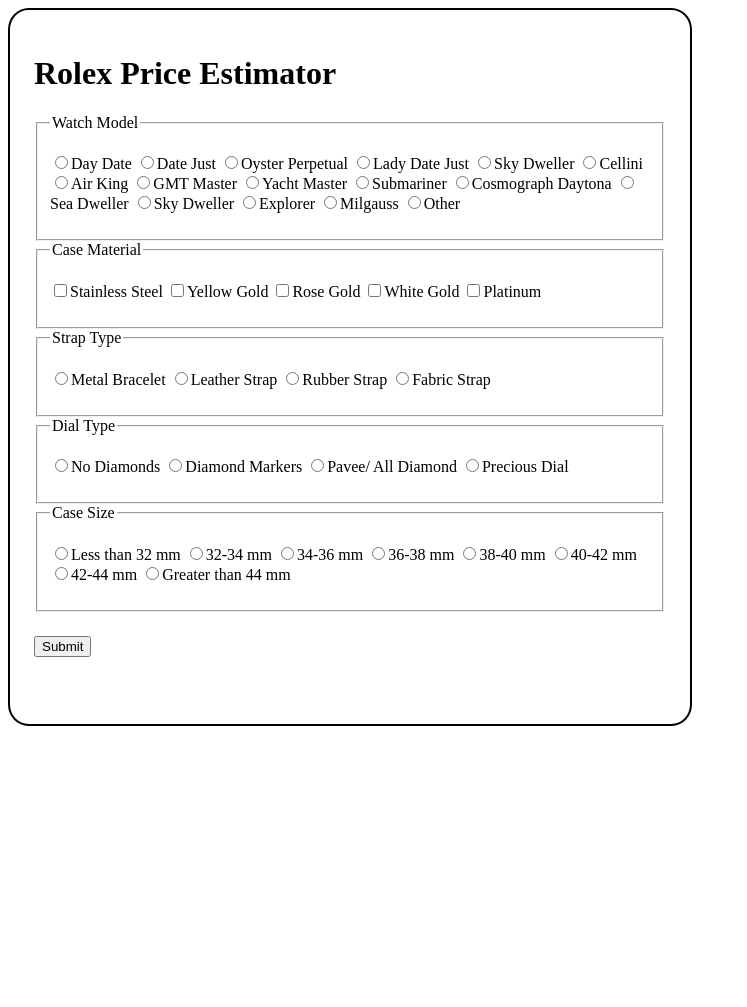
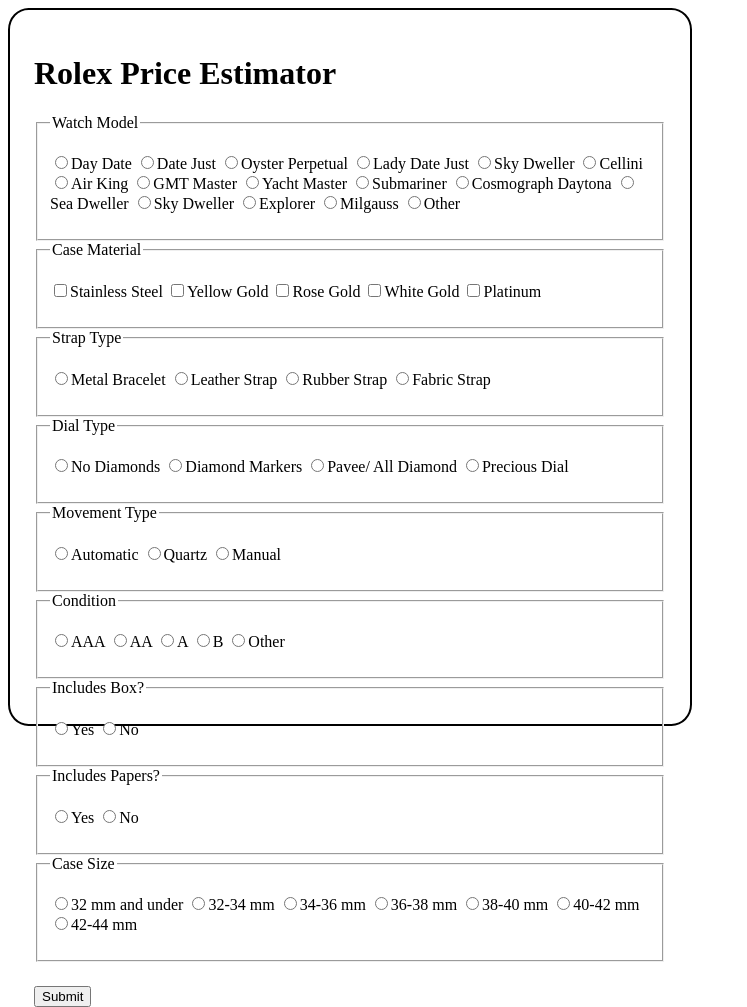
Before and after one commit to DSML-Jelly/rolex-price-predictor, a Flask app: page / in a window 1280 px wide. Shown: the whole page, without its empty margins (0-747 px from the left). Before the commit the page ends 726 px from the top, so only its background shows below. Run offline with Flask 2, Linux system fonts and the light colour scheme; parts of the project's set-up code (start-up, migrations or seed data) failed here and were passed over.

Commit message:
Recommitting changes to template and server file

```diff
--- a/src/server.py
+++ b/src/server.py
@@ -13,6 +13,8 @@
 @app.route("/results", methods=['POST'])
 def output_quote():
     quote = request.form
+    # Need to grab values from submission form and map throught them to send through model
+    # For radio buttons, it assigns 1 to correct value, but you need to programmatically set other values to 0
     return render_template('quote.html')
 
 if __name__ == '__main__':
--- a/src/templates/submission-form.html
+++ b/src/templates/submission-form.html
@@ -5,43 +5,43 @@
             <fieldset>
                 <legend>Watch Model</legend>
                 <p>
-                    <input type="radio" name="watch-model" value="daydate">Day Date</input>
-                    <input type="radio" name="watch-model" value="datejust">Date Just</input>
-                    <input type="radio" name="watch-model" value="oysterperpetual">Oyster Perpetual</input>
-                    <input type="radio" name="watch-model" value="ladydatejust">Lady Date Just</input>
-                    <input type="radio" name="watch-model" value="skydweller">Sky Dweller</input>
-                    <input type="radio" name="watch-model" value="cellini">Cellini</input>
-                    <input type="radio" name="watch-model" value="airking">Air King</input>
-                    <input type="radio" name="watch-model" value="gmtmaster">GMT Master</input>
-                    <input type="radio" name="watch-model" value="yachtmaster">Yacht Master</input>
-                    <input type="radio" name="watch-model" value="submariner">Submariner</input>
-                    <input type="radio" name="watch-model" value="cosmographdaytona">Cosmograph Daytona</input>
-                    <input type="radio" name="watch-model" value="seadweller">Sea Dweller</input>
-                    <input type="radio" name="watch-model" value="skydweller">Sky Dweller</input>
-                    <input type="radio" name="watch-model" value="explorer">Explorer</input>
-                    <input type="radio" name="watch-model" value="milgauss">Milgauss</input>
-                    <input type="radio" name="watch-model" value="other">Other</input>
+                    <input type="radio" name="watch-model" value="Productdaydate">Day Date</input>
+                    <input type="radio" name="watch-model" value="Productdatejust">Date Just</input>
+                    <input type="radio" name="watch-model" value="Productoysterperpetual">Oyster Perpetual</input>
+                    <input type="radio" name="watch-model" value="Productladydatejust">Lady Date Just</input>
+                    <input type="radio" name="watch-model" value="Productskydweller">Sky Dweller</input>
+                    <input type="radio" name="watch-model" value="Productcellini">Cellini</input>
+                    <input type="radio" name="watch-model" value="Productairking">Air King</input>
+                    <input type="radio" name="watch-model" value="Productgmtmaster">GMT Master</input>
+                    <input type="radio" name="watch-model" value="Productyachtmaster">Yacht Master</input>
+                    <input type="radio" name="watch-model" value="Productsubmariner">Submariner</input>
+                    <input type="radio" name="watch-model" value="Productcosmographdaytona">Cosmograph Daytona</input>
+                    <input type="radio" name="watch-model" value="Productseadweller">Sea Dweller</input>
+                    <input type="radio" name="watch-model" value="Productskydweller">Sky Dweller</input>
+                    <input type="radio" name="watch-model" value="Productexplorer">Explorer</input>
+                    <input type="radio" name="watch-model" value="Productmilgauss">Milgauss</input>
+                    <input type="radio" name="watch-model" value="Productother">Other</input>
                 </p>
             </fieldset>
 
             <fieldset>
                 <legend>Case Material</legend>
                 <p>
-                    <input type="checkbox" name="case-material" value="stainlesssteel">Stainless Steel</input>
-                    <input type="checkbox" name="case-material" value="yellowgold">Yellow Gold</input>
-                    <input type="checkbox" name="case-material" value="everosegold">Rose Gold</input>
-                    <input type="checkbox" name="case-material" value="whitegold">White Gold</input>
-                    <input type="checkbox" name="case-material" value="platinum">Platinum</input>
+                    <input type="checkbox" name="case-material" value="caseSteel">Stainless Steel</input>
+                    <input type="checkbox" name="case-material" value="caseYellow">Yellow Gold</input>
+                    <input type="checkbox" name="case-material" value="caseRose">Rose Gold</input>
+                    <input type="checkbox" name="case-material" value="caseWhite">White Gold</input>
+                    <input type="checkbox" name="case-material" value="casePlatinum">Platinum</input>
                 </p>
             </fieldset>
 
             <fieldset>
                 <legend>Strap Type</legend>
                 <p>
-                    <input type="radio" name="strap-type" value="metal">Metal Bracelet</input>
-                    <input type="radio" name="strap-type" value="leather">Leather Strap</input>
-                    <input type="radio" name="strap-type" value="rubber">Rubber Strap</input>
-                    <input type="radio" name="strap-type" value="fabric">Fabric Strap</input>
+                    <input type="radio" name="strap-type" value="braceletMetal">Metal Bracelet</input>
+                    <input type="radio" name="strap-type" value="braceletLeather">Leather Strap</input>
+                    <input type="radio" name="strap-type" value="braceletRubber">Rubber Strap</input>
+                    <input type="radio" name="strap-type" value="braceletFabric">Fabric Strap</input>
                 </p>
             </fieldset>
 
@@ -55,17 +55,52 @@
                 </p>
             </fieldset>
 
+            <fieldset>
+                <legend>Movement Type</legend>
+                <p>
+                    <input type="radio" name="movement-type" value="Movementautomatic">Automatic</input>
+                    <input type="radio" name="movement-type" value="Movementquartz">Quartz</input>
+                    <input type="radio" name="movement-type" value="Movementmanual">Manual</input>
+                </p>
+            </fieldset>
+
+            <fieldset>
+                <legend>Condition</legend>
+                <p>
+                    <input type="radio" name="condition-value" value="CondtionAAA">AAA</input>
+                    <input type="radio" name="condition-value" value="ConditionAA">AA</input>
+                    <input type="radio" name="condition-value" value="ConditionA">A</input>
+                    <input type="radio" name="condition-value" value="ConditionB">B</input>
+                    <input type="radio" name="condition-value" value="Conditionother">Other</input>
+                </p>
+            </fieldset>
+
+            <fieldset>
+                <legend>Includes Box?</legend>
+                <p>
+                    <input type="radio" name="box-value" value="BoxYes">Yes</input>
+                    <input type="radio" name="box-value" value="BoxNo">No</input>
+                </p>
+            </fieldset>
+
+            <fieldset>
+                <legend>Includes Papers?</legend>
+                <p>
+                    <input type="radio" name="papers-value" value="PapersYes">Yes</input>
+                    <input type="radio" name="papers-value" value="PapersNo">No</input>
+                </p>
+            </fieldset>
+
                 <fieldset>
                     <legend>Case Size</legend>
                 <p>
-                    <input type="radio" name="case-size" value="-32">Less than 32 mm</input>
-                    <input type="radio" name="case-size" value="32-34">32-34 mm</input>
-                    <input type="radio" name="case-size" value="34-36">34-36 mm</input>
-                    <input type="radio" name="case-size" value="36-38">36-38 mm</input>
-                    <input type="radio" name="case-size" value="38-40">38-40 mm</input>
-                    <input type="radio" name="case-size" value="40-42">40-42 mm</input>
-                    <input type="radio" name="case-size" value="42-44">42-44 mm</input>
-                    <input type="radio" name="case-size" value="44+">Greater than 44 mm</input>
+                    <input type="radio" name="case-size" value="CaseSize32">32 mm and under</input>
+                    <input type="radio" name="case-size" value="CaseSize34">32-34 mm</input>
+                    <input type="radio" name="case-size" value="CaseSize36">34-36 mm</input>
+                    <input type="radio" name="case-size" value="CaseSize38">36-38 mm</input>
+                    <input type="radio" name="case-size" value="CaseSize40">38-40 mm</input>
+                    <input type="radio" name="case-size" value="CaseSize42">40-42 mm</input>
+                    <input type="radio" name="case-size" value="CaseSize44">42-44 mm</input>
                 </p>
             </fieldset>
 
```
